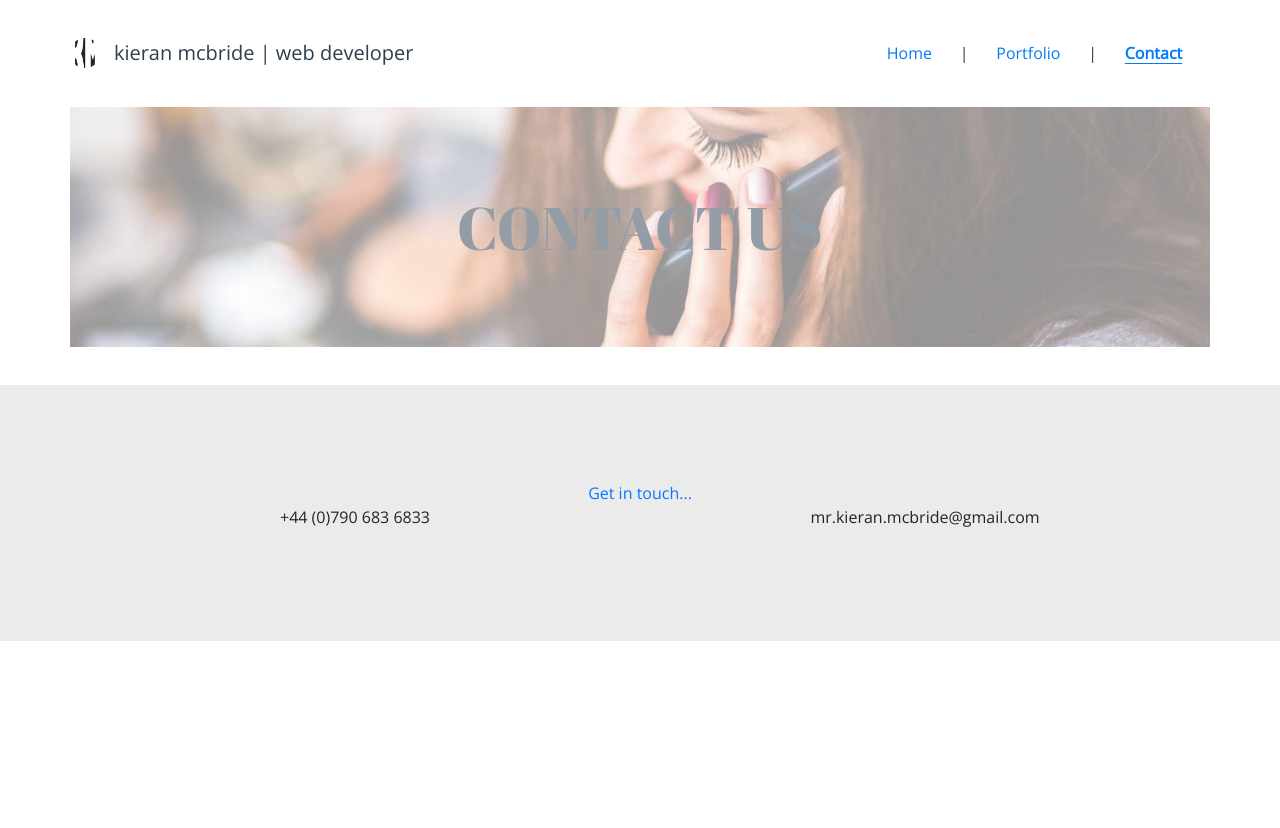
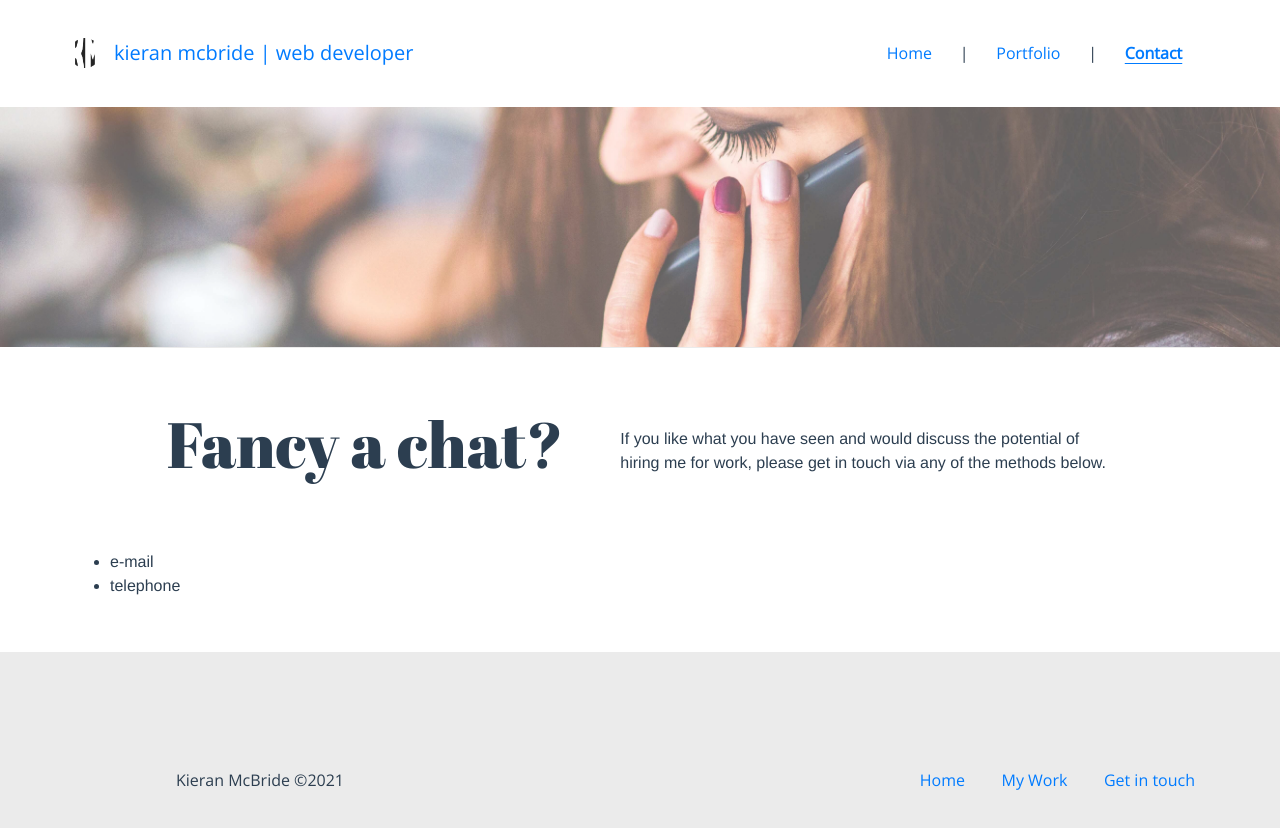
Before and after one commit to McBriDesign/portfolio, a Vue app: page /#/contact in a window 1280 px wide. Shown: the top 828 px of the page. Before the commit the page ends 800 px from the top, so only its background shows below. Built offline with nearby package versions, Linux system fonts and the light colour scheme.

Commit message:
styling and favicon update

```diff
--- a/src/App.vue
+++ b/src/App.vue
@@ -31,7 +31,7 @@ body {
   color: #2c3e50;
 }
 
-a.router-link-exact-active.router-link-active {
+nav a.router-link-exact-active.router-link-active {
     font-weight: bolder;
     text-decoration: underline;
     text-underline-position: under;
--- a/src/components/Footer.vue
+++ b/src/components/Footer.vue
@@ -2,16 +2,13 @@
   <div class="footer-bar">
     <b-container>
     <b-row>
-      <b-col cols="12" class="quick-link">
-        <router-link to="/contact">Get in touch...</router-link>
+       <b-col cols="12" sm="4">
+        Kieran McBride &copy;2021
       </b-col>
-    </b-row>
-    <b-row>
-      <b-col cols="12" md="6">
-        <p class="tel">+44 (0)790 683 6833</p>
-      </b-col>
-      <b-col cols="12" md="6">
-        <p class="email" mailto="mr.kieran.mcbride@googlemail.com">mr.kieran.mcbride@gmail.com</p>
+      <b-col cols="12" sm="8" class="quick-link">
+        <router-link to="/">Home</router-link>
+        <router-link to="/portfolio">My Work</router-link>
+        <router-link to="/contact">Get in touch</router-link>
       </b-col>
     </b-row>
     </b-container>
@@ -24,14 +21,13 @@
 
 <!-- Add "scoped" attribute to limit CSS to this component only -->
 <style scoped>
-.footer-bar{width:100%;font-family:"Open Sans",cursive;text-decoration:none;bottom:0;display:flex;align-items:center;justify-content:space-around;color:#242424;padding:0;margin:0;min-height:16rem;background:#ebebeb; margin-top: 3%;}
+.footer-bar{width:100%;font-family:"Open Sans",cursive;text-decoration:none;bottom:0;display:flex;align-items:center;justify-content:space-around;color:#2c3e50;padding:0;margin:0;min-height:16rem;background:#ebebeb; margin-top: 3%;}
 .logo{font-size:2rem}
 nav{width:30%}
 nav a{margin:0 5%}
 a{text-decoration:none}
-a:visited{color:#242424}
-.quick-link {width: 100%;}
-.tel, .email { display: inline-flex;}
-
+a:visited{color:#2c3e50}
+.quick-link {width: 100%; display: inline-flex; justify-content: flex-end;}
+.quick-link a {margin-left: 5%;}
 a.router-link-exact-active.router-link-active {font-weight: normal;text-decoration: none;}
 </style>
--- a/src/components/Header.vue
+++ b/src/components/Header.vue
@@ -5,8 +5,10 @@
       <b-col cols="12" md="6">
 
         <div class="logo">
+          <router-link to="/">
           <img src="@/assets/km-icon.png" />
           <h1>kieran mcbride | web developer</h1>
+          </router-link>
         </div>
 
       </b-col>
@@ -31,8 +33,7 @@
 
 .header-content{padding: 3% 0;}
 .nav-bar{width:100%;display:flex;align-items:center;justify-content:space-evenly;color:#242424;padding:0;margin:0;font:#fff 1em sans-serif;min-height:10rem}
-.logo{display:flex;}
-.logo a{display:flex;align-items:center}
+.logo a{display:flex;align-items:center; width: 100%;}
 .logo h1{font-family:"Open Sans",cursive;font-weight:100;font-size:1.25rem;align-items:center;display:inline-flex;margin:0}
 .logo img{margin-right:2.5%;width:30px;height:30px;display:inline-flex}
 nav{font-family:"Open Sans",cursive;text-decoration:none; display: flex; justify-content: flex-end;}
@@ -42,7 +43,7 @@ a:visited{color:#242424}
 
 @media only screen and (max-width: 768px) {
 
-  .logo{display:flex; justify-content: center; padding: 3% 0;}
+  .logo a{display:flex; justify-content: center; padding: 3% 0;}
   nav{font-family:"Open Sans",cursive;text-decoration:none; display: flex;justify-content: center; padding: 3% 0;}
 
 }
--- a/src/views/Contact.vue
+++ b/src/views/Contact.vue
@@ -1,10 +1,33 @@
 <template>
-  <div class="contact">
-    <div class="container">
-      <div class="cols-12" id="header-banner">
-        CONTACT US
-     </div>
-    </div>
+  <div>
+  <b-col cols=12 class="header-banner"></b-col>
+  <b-container class="placeholder">
+    <b-row>
+
+    </b-row>
+    <b-row>
+      <b-col id="intro" cols="12">
+
+        <h1 class="title">Fancy a chat?</h1>
+        <p class="bio-text">If you like what you have seen and would discuss the potential of hiring me for work, please get in touch via any of the methods below.</p>
+
+      </b-col>
+      <b-col cols="12" md="4">
+      </b-col>
+    </b-row>
+    <b-row>
+      <b-col cols="12">
+
+      <ul class="contact-list">
+        <li class="contact-method" id="email">e-mail</li>
+        <li class="contact-method" id="telephone">telephone</li>
+      </ul>
+
+      </b-col>
+      <b-col cols="12" md="4">
+      </b-col>
+    </b-row>
+  </b-container>
   </div>
 </template>
 
@@ -19,7 +42,21 @@ export default {
 
 <style scoped>
 
+.placeholder{padding: 0; text-align: left; border-top: solid 1px #ebebeb}
+img {display: block; margin: 0 auto; overflow: hidden; max-width: 100%; max-height: 15rem;}
+#intro{ margin: 5% auto; display: flex; align-items: flex-end; justify-content: center;}
+.bio-text{width: 90%; max-width:550px; padding-left: 5%;}
+.title {font-family: 'Abril Fatface', cursive; font-size: 4rem;}
+
 .container{padding: 0;}
-#header-banner{min-height: 30vh; background-image: url('../assets/contact-banner.jpg'); background-position: center; background-size: cover; font-size: 3.75rem; display: flex; align-items: center; justify-content: center; color: #2c3e50; font-family: 'Abril Fatface', cursive; opacity: 0.5;}
+.header-banner{height: 30vh;max-height: 300px; background-image: url('../assets/contact-banner.jpg'); background-position: center; background-size: cover; font-size: 3.75rem; display: flex; align-items: center; justify-content: center; color: #2c3e50; font-family: 'Abril Fatface', cursive; opacity: 0.75;}
+
+@media only screen and (max-width: 768px) {
+
+  .placeholder{padding: 0; text-align: center;}
+
+}
+
+
 
 </style>
--- a/src/views/Home.vue
+++ b/src/views/Home.vue
@@ -6,13 +6,20 @@
       </b-col>
       <b-col id="bio" cols="12" sm="12" md="8">
         <h1 class="title">Hi, I'm Kieran</h1>
-        <p class="bio-text">Lorem ipsum dolor sit amet consectetur adipisicing elit. Officiis est incidunt ad quia dolore corporis at? Aut laborum, omnis laudantium inventore possimus numquam soluta recusandae maxime tempore dolorum? Possimus, blanditiis?</p>
+        <p class="bio-text">An intuitive-natured developer, passionate about delivering the best products with a balance of usability and aesthetic. A university education in front and back end web technologies has been further developed through 6 years industry experience, managing projects for established brands and experimenting cutting edge technologies.</p>
 
-        <b-button variant="dark">Check out my work</b-button>
+        <b-button to="/portfolio" variant="dark">Check out my work</b-button>
 
         <h3 class="quote"><span class="marks">"</span>Code should be read more than it is written.<span class="marks">"</span></h3>
       </b-col>
     </b-row>
+    <b-row id="skills" align-v="center">
+      <div class="skill-item">&nbsp;</div>
+      <div class="skill-item">&nbsp;</div>
+      <div class="skill-item">&nbsp;</div>
+      <div class="skill-item">&nbsp;</div>
+    </b-row>
+
   </b-container>
 </template>
 
@@ -33,9 +40,22 @@ img {display: block; margin: 0 auto;}
 .title, .quote {font-family: 'Abril Fatface', cursive; font-size: 4rem;}
 .quote {color:#dbdbdb; padding-top: 8%;}
 
+
+#skills{
+      display: flex;
+    justify-content: space-around;
+}
+.skill-item{margin: 0 0.5%;
+    background: grey;
+    width: 23%;
+    min-height: 10vh;
+}
+
+
 @media only screen and (max-width: 768px) {
 
   .placeholder{padding: 0; text-align: center;}
+  .quote{display: none;}
 
 }
 
```
Also changed, not shown: public/projects.json (+2 -18 lines), src/assets/favicon.png (added), 1 other file (tests, documents, lock files or other folders).
